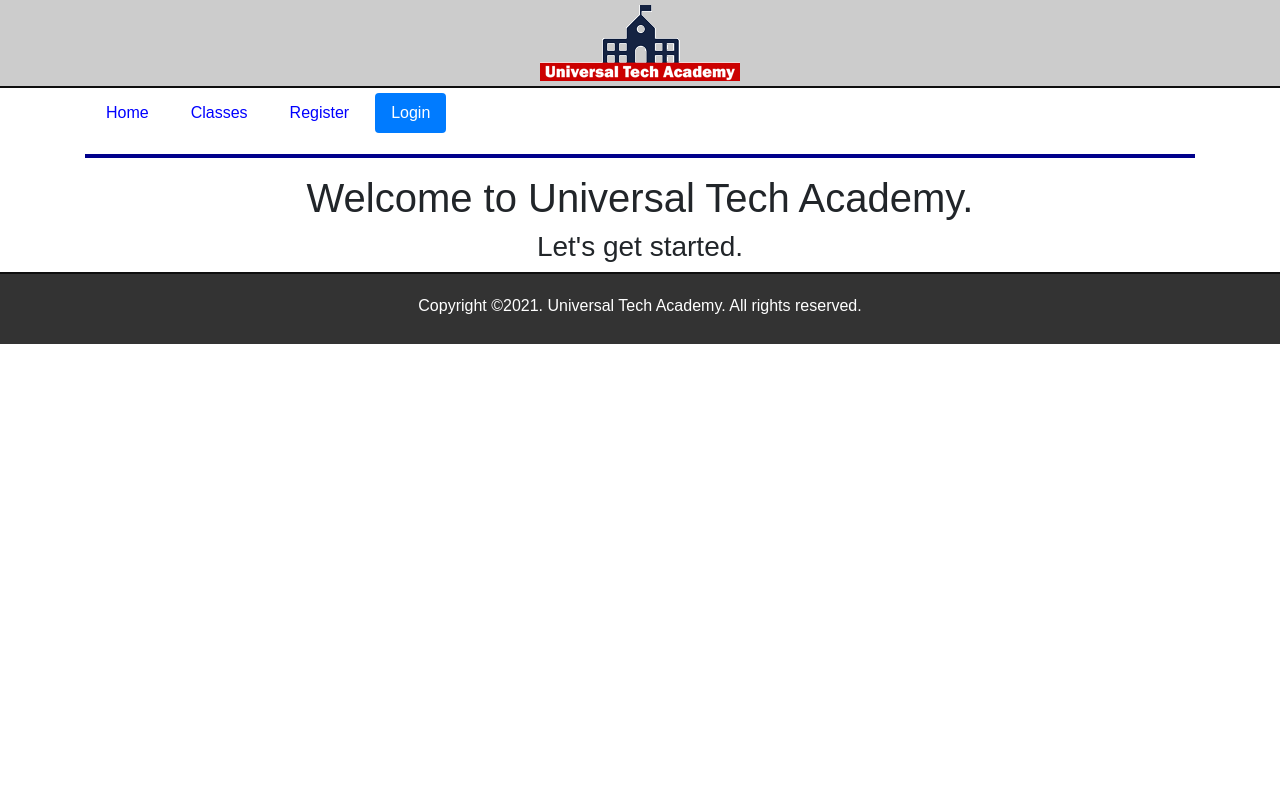
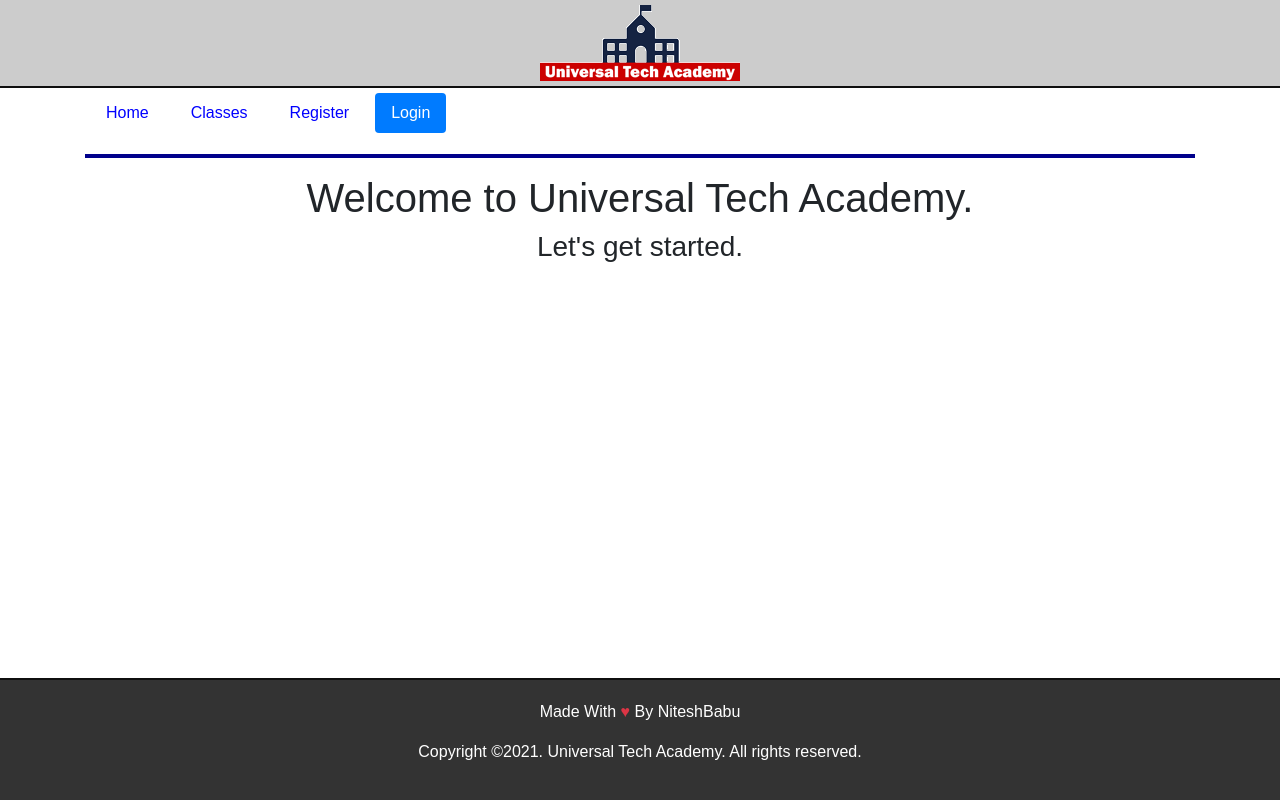
Before and after one commit to NiteshBabu/flask-enrollment, a Flask app: page / in a window 1280 px wide. Run offline with Flask 2, Linux system fonts and the light colour scheme; some libraries are stand-ins or nearby versions.

Commit message:
Updated footer & its css, included credit line

```diff
--- a/application/static/css/main.css
+++ b/application/static/css/main.css
@@ -65,6 +65,9 @@ input[type=text]:focus, input[type=password]:focus {
     border-top:2px solid #0f0f0f;
     /* position:absolute; */
     bottom:0;
+    position: fixed;
+    bottom:0px;
+    left: 0px;
 }
 
 .container-term {
@@ -75,11 +78,10 @@ input[type=text]:focus, input[type=password]:focus {
 }
 footer {
     text-align: center;
-    height: 50px;
+    height: 100px;
     color: white;
     padding: 5px;
     margin-top: 10px;
-    bottom: 0px;
 }
 
 .btn-submit {
--- a/application/templates/includes/footer.html
+++ b/application/templates/includes/footer.html
@@ -1,5 +1,6 @@
 <div class="container-fluid text-center bottom-container">
     <footer>
+        <p>Made With <span class="text-danger">&hearts;</span> By NiteshBabu</p>
         <p>Copyright &copy;<span id='year'></span>. Universal Tech Academy. All rights reserved.</p>
     </footer>
     <script>
```
